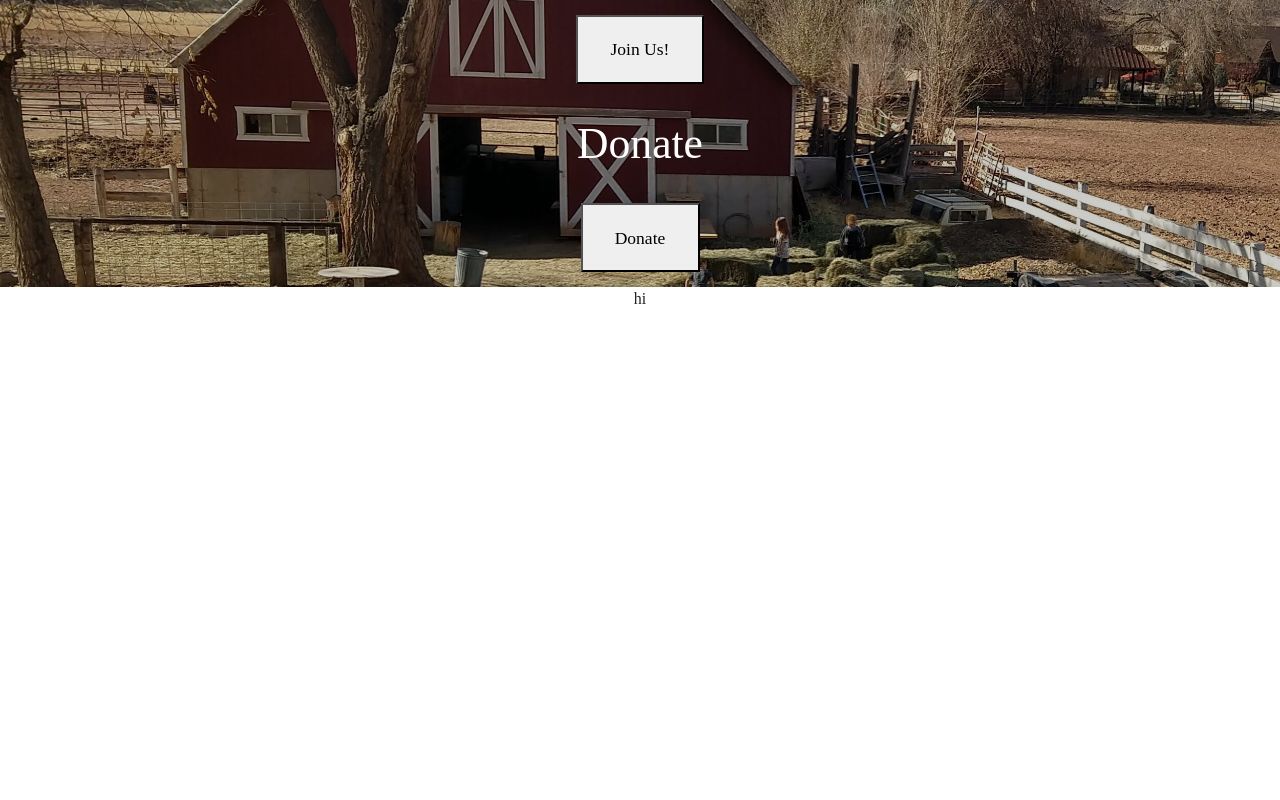
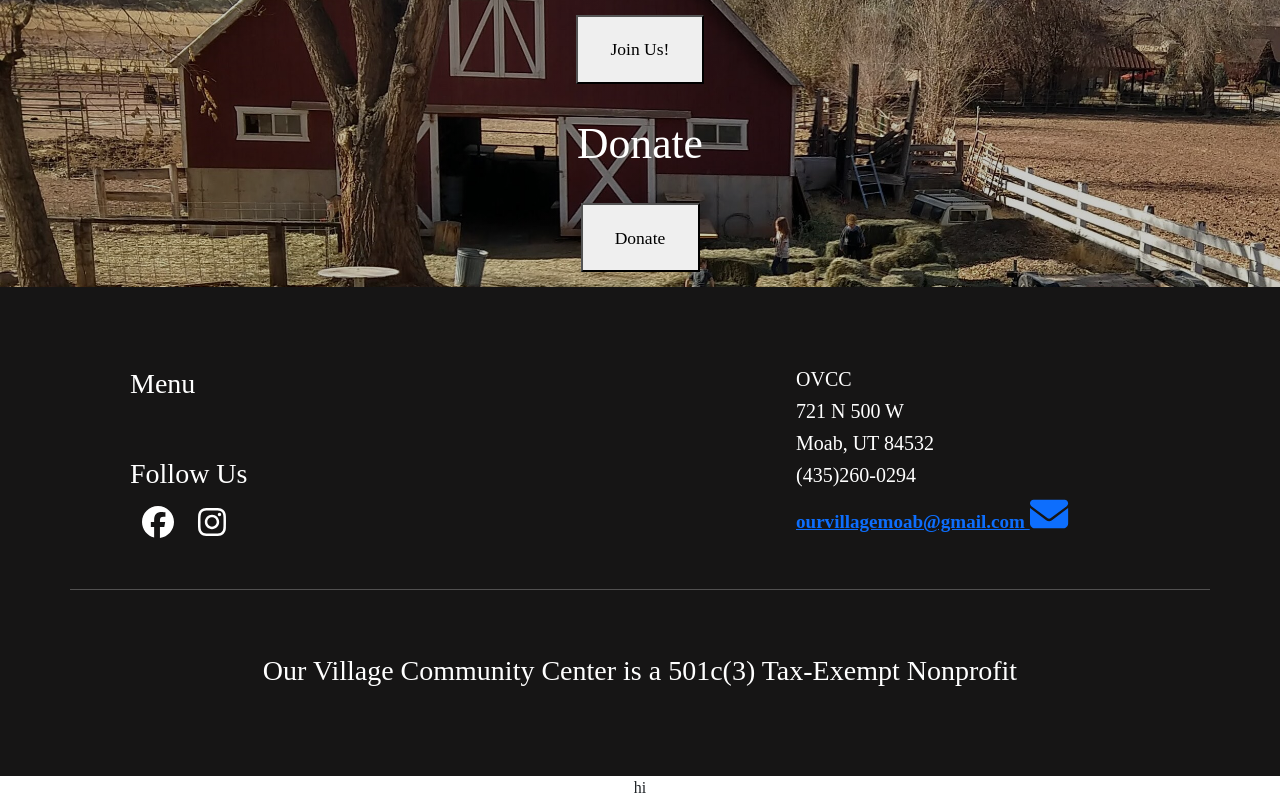
Before and after one commit to Sheilabob/OurVillageCopy, a React (Create React App) app: page / in a window 1280 px wide. Shown: the part 4228-5028 px from the top of the page. Before the commit the page ends 4539 px from the top, so only its background shows below. Built offline with nearby package versions, Linux system fonts and the light colour scheme.

Commit message:
started work on footer

```diff
--- a/package.json
+++ b/package.json
@@ -3,6 +3,12 @@
   "version": "0.1.0",
   "private": true,
   "dependencies": {
+    "@fortawesome/fontawesome-free": "^6.1.1",
+    "@fortawesome/fontawesome-svg-core": "^6.1.1",
+    "@fortawesome/free-brands-svg-icons": "^6.1.1",
+    "@fortawesome/free-regular-svg-icons": "^6.1.1",
+    "@fortawesome/free-solid-svg-icons": "^6.1.1",
+    "@fortawesome/react-fontawesome": "^0.1.18",
     "@testing-library/jest-dom": "^5.16.2",
     "@testing-library/react": "^12.1.4",
     "@testing-library/user-event": "^13.5.0",
--- a/src/App.css
+++ b/src/App.css
@@ -179,3 +179,49 @@ h4 {
   font-size: calc((1.1 - 1) * 1.2vw + 1rem);
   padding: 1.1em 1.837em;
 }
+
+/* Footer CSS */
+.site-footer {
+  padding: 2em;
+  background-color: rgb(22, 21, 21);
+  color: white;
+  text-align: left;
+}
+
+.social-btn {
+  color: white;
+  padding: 0.75em;
+  display: inline;
+}
+
+.social-btn:hover {
+  color: #0303ab;
+}
+
+.email-text {
+  /* display: block; */
+  /* margin-inline-start: 0px; */
+  /* margin-inline-end: 0px; */
+  /* margin-bottom: 2rem; */
+  text-align: left;
+  font-size: calc((1.2 - 1) * 1.2vw + 1rem);
+  /* line-height: 1.2208; */
+  font-family: kepler-std;
+  font-weight: bold;
+  /* font-style: normal; */
+  /* letter-spacing: 0em; */
+  /* text-transform: none; */
+}
+
+.menu-item-footer {
+  text-decoration: none;
+  font-size: 1.5rem;
+}
+
+.menu-footer {
+  margin-bottom: 2em;
+}
+
+.ovcc-footer {
+  text-align: center;
+}
--- a/src/App.js
+++ b/src/App.js
@@ -8,6 +8,7 @@ import HomeLowerHero from './Components/HomeLowerHero';
 import HomeOurPrograms from './Components/HomeOurPrograms';
 import HomeHistory from './Components/HomeHistory';
 import HomeVolunteerHero from './Components/HomeVolunteerHero';
+import Footer from './Components/Footer';
 
 
 function App(props) {
@@ -21,6 +22,7 @@ function App(props) {
       <HomeOurPrograms />
       <HomeHistory />
       <HomeVolunteerHero />
+      <Footer />
       {props.msg}
     </div>
   );
--- /dev/null
+++ b/src/Components/Footer.js
@@ -0,0 +1,56 @@
+import React from 'react';
+import {
+    Container,
+    Row,
+    Col,
+    Button
+} from "react-bootstrap";
+import { FontAwesomeIcon } from '@fortawesome/react-fontawesome';
+import { faEnvelope } from '@fortawesome/free-solid-svg-icons'
+import { faFacebook, faTwitter, faInstagram, faLinkedin } from '@fortawesome/free-brands-svg-icons';
+
+export default function Footer() {
+
+    return (
+        <footer className="site-footer">
+            <Container>
+                <Row>
+                    <Col xs={12} lg={6} className="m-5">
+
+                            <h3 className="menu-footer">Menu</h3>
+
+                    <h3 className="mb-3">Follow Us</h3>
+                        <a className="social-btn" href="https://www.facebook.com/OurVillageMoab" target="https://www.facebook.com/OurVillageMoab">
+                            <FontAwesomeIcon icon={faFacebook} size="2x"/>
+                        </a>
+
+                        <a className="social-btn" href="https://www.instagram.com/ourvillagemoab/" target="https://www.instagram.com/ourvillagemoab/">
+                            <FontAwesomeIcon icon={faInstagram} size="2x"/>
+                        </a>
+
+                    </Col>
+                    <Col className="m-5">
+
+
+                    <h5>OVCC</h5>
+                    <h5>721 N 500 W</h5>
+                    <h5>Moab, UT 84532</h5>
+
+
+                    <h5>(435)260-0294</h5>
+
+                    <a className="email-text" href="mailto:ourvillagemoab@gmail.com" target="_blank">ourvillagemoab@gmail.com <FontAwesomeIcon icon={faEnvelope} size="2x"  /></a>
+                    </Col>
+
+                        <hr/>
+                </Row>
+                <Row>
+                    <Col className="m-5 ovcc-footer">
+                    <h3>Our Village Community Center is a 501c(3) Tax-Exempt Nonprofit</h3>
+                    </Col>
+                </Row>
+
+            </Container>
+        </footer>
+    );
+}
```
Also changed, not shown: 1 other file (tests, documents, lock files or other folders).
